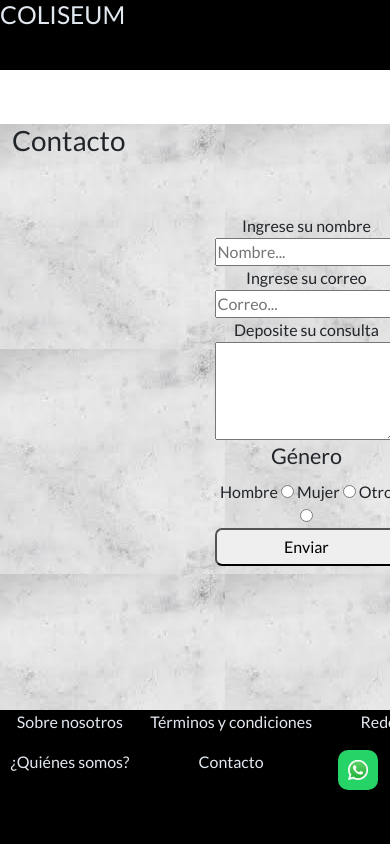
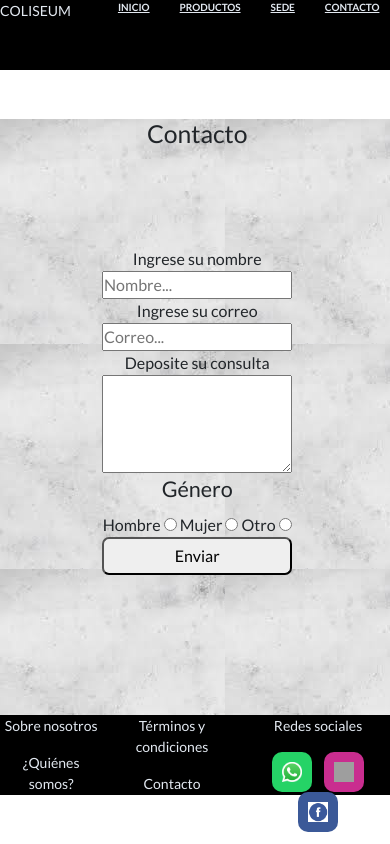
Before and after one commit to dieguituuu/gym-gonzalez, a website: page pages/contacto.html in a window 390 px wide. Drawn offline with nearby package versions, Linux system fonts and the light colour scheme; grey boxes are pictures that could not be loaded; files whose address does not match are found by name.

Commit message:
correcion de algunos errores

```diff
--- a/pages/contacto.html
+++ b/pages/contacto.html
@@ -26,20 +26,14 @@
                 <li><a href="../pages/sede.html">SEDE</a></li>
                 <li><a href="../pages/contacto.html">CONTACTO</a></li>
             </ul>
-            <div class="burger">
-             <p>
-                 🍔
-             </p>
-            </div>
         </nav>
         </div>
     </header>
     <main class="main2 main--image container-fluid">
-        <section>
-            <h2 class="fs-1">Contacto</h2>
-        </section>
+            <!-- <h2 class="columna">Contacto</h2> -->
         <section class="text-center">
             <div>
+            <h2>Contacto</h2>
             <form action="" class="columna">
                 <label for="nombre">Ingrese su nombre</label>
                 <input type="text" id="nombre" name="nombre" placeholder="Nombre...">
--- a/sass/_cards.scss
+++ b/sass/_cards.scss
@@ -60,6 +60,7 @@
     transition: transform 0.3s;
     gap: 20px;
     margin: 30px;
+    justify-self: center
 }
 
 .btn-base {
--- a/sass/_footer.scss
+++ b/sass/_footer.scss
@@ -1,5 +1,6 @@
 .footer {
     background-color: black;
+    height: 80px;
 
     &__content {
         display: flex;
--- a/sass/_header.scss
+++ b/sass/_header.scss
@@ -1,7 +1,7 @@
 .header__content {
     display: flex;
-    position: relative;
     justify-content: space-between;
+    align-items: center;
 
     &--background {
         background-color: black;
--- a/sass/_medias.scss
+++ b/sass/_medias.scss
@@ -18,7 +18,11 @@
     }
 
     ul {
-        display: none;
+       font-size: 18px;
+    }
+
+    .letra {
+        font-size: 22px;
     }
 
     .card1 {
@@ -41,14 +45,23 @@
     }
 }
 
-@media (max-width: 530px) {
-    .burger {
-        display: flex;
-        position: relative;
+@media (max-width: 560px) {
+    ul {
+        font-size: 14px;
     }
 
-    .header__content--navbar {
-        display: none;
+    .letra {
+        font-size: 18px;
+    }
+}
+
+@media (max-width: 490px) {
+    ul {
+        font-size: 10px;
+    }
+
+    .letra {
+        font-size: 14px;
     }
 }
 
```
Also changed, not shown: index.html (+0 -5 lines), pages/productos.html (+0 -5 lines), pages/sede.html (+0 -5 lines), css/style.css, sass/_global.scss (line endings or trailing spaces).
